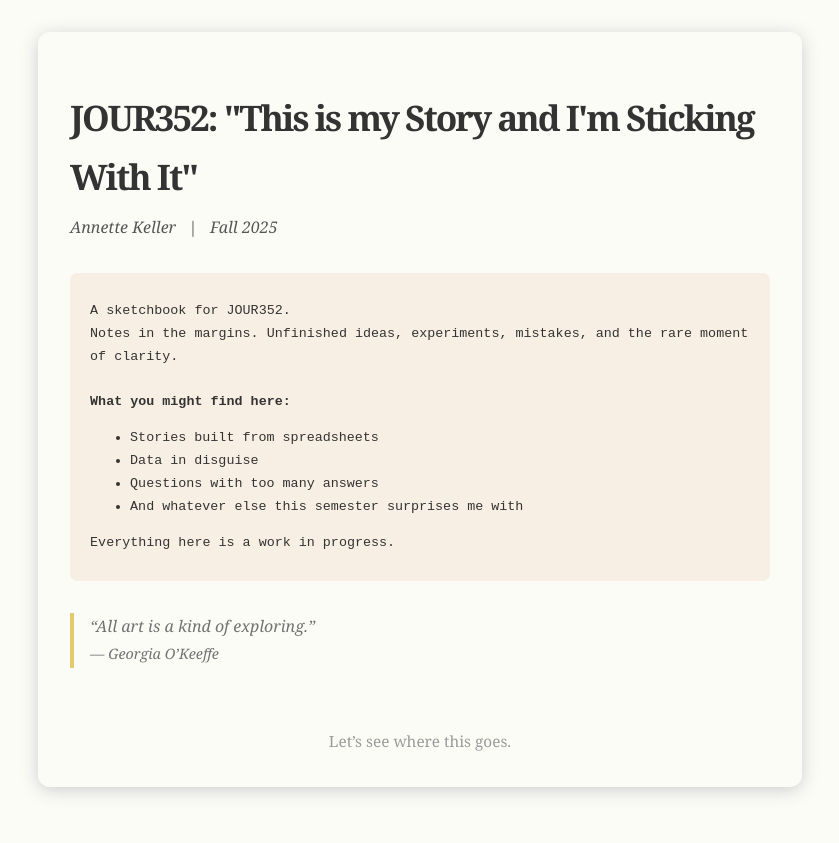
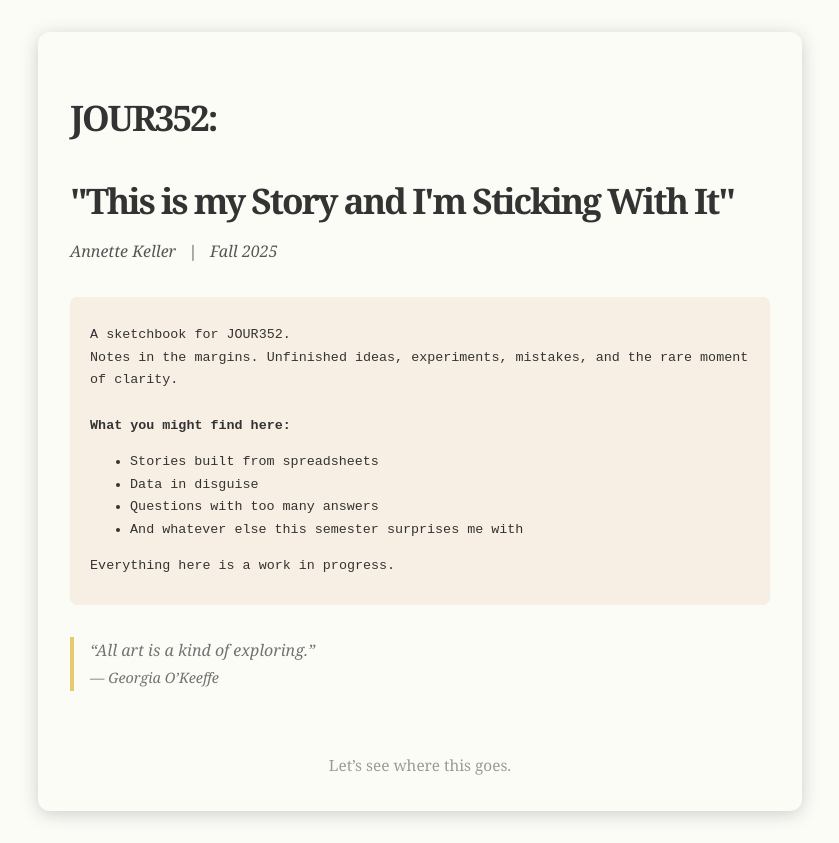
Before and after one commit to amkeller/amkeller.github.io, a plain HTML site: page index.html in a window 1280 px wide. Shown: the whole page, without its empty margins (220-1059 px from the left). Before the commit the page ends 819 px from the top, so only its background shows below. Drawn offline with Linux system fonts and the light colour scheme.

Commit message:
Update index.html

```diff
--- a/index.html
+++ b/index.html
@@ -55,7 +55,8 @@
   </style>
 </head>
 <body>
-  <h1>JOUR352: "This is my Story and I'm Sticking With It"</h1>
+  <h1>JOUR352:</h1>
+  <h1>"This is my Story and I'm Sticking With It"</h1>
   <div class="byline">
     Annette Keller &nbsp; | &nbsp; Fall 2025
   </div>
```
